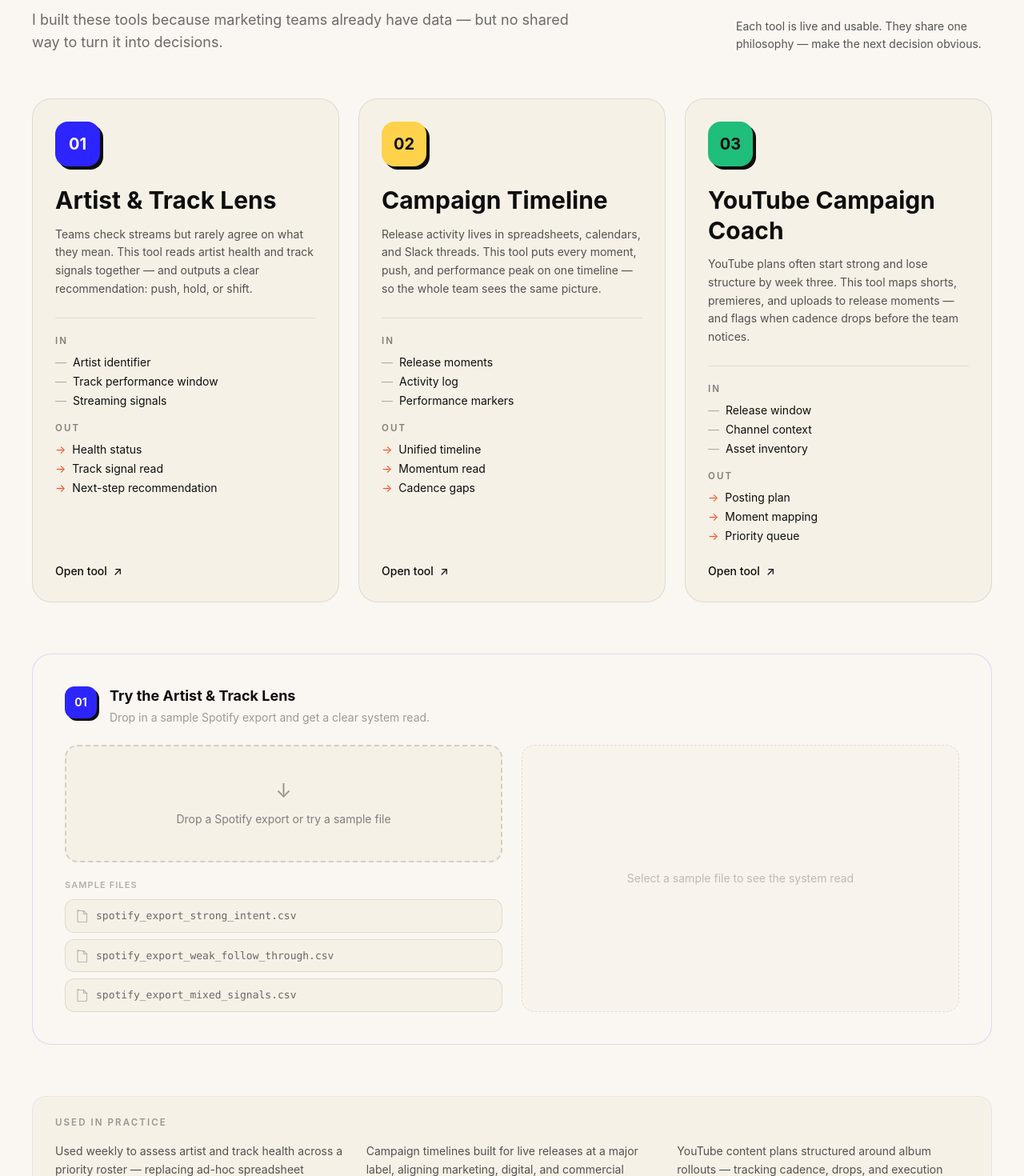
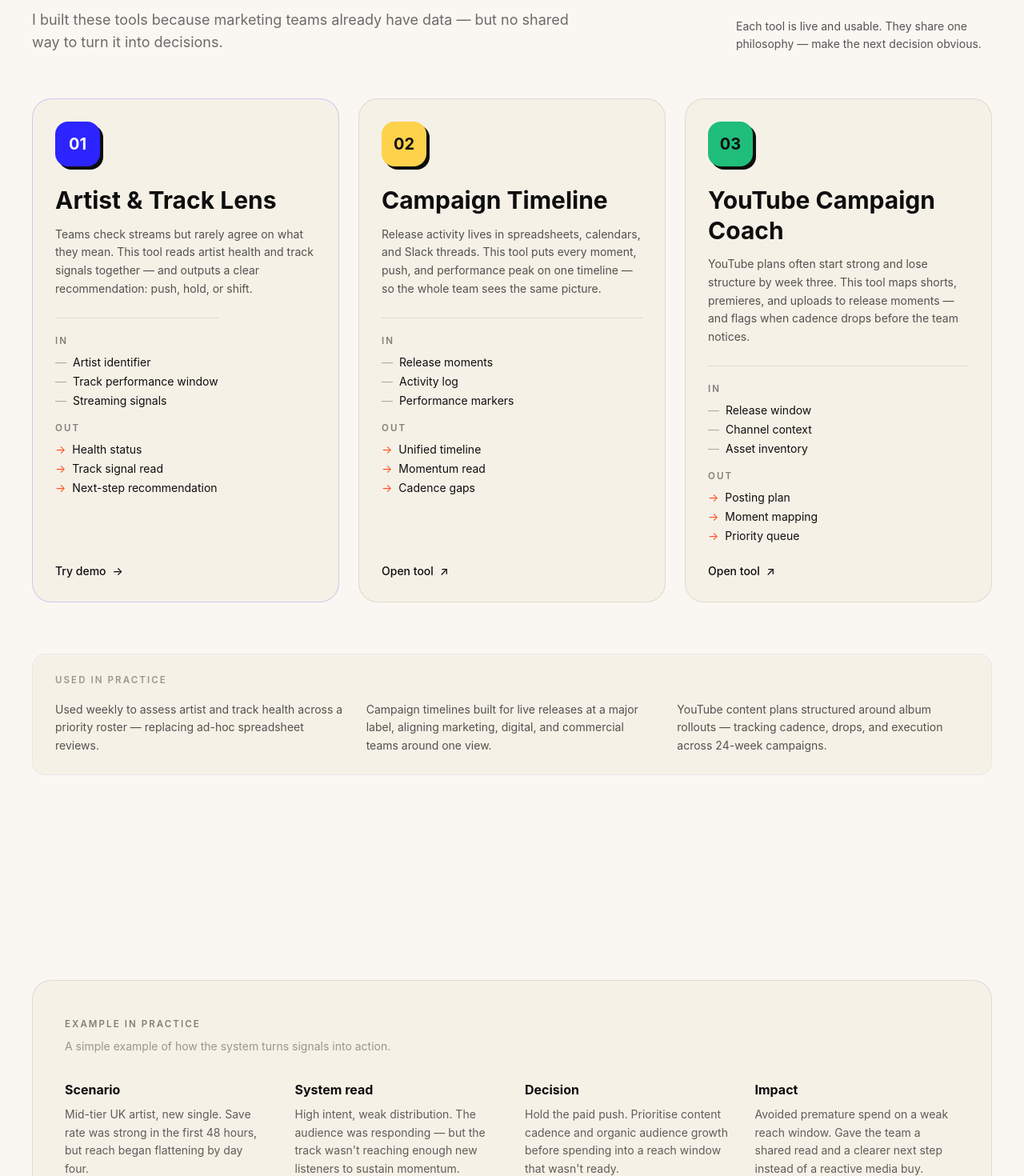
Before and after one commit to leondiaper-ai/music-decision-site, a Next.js app: page / in a window 1280 px wide. Shown: the part 3620-5090 px from the top of the page at 80% size. Built offline with nearby package versions, Linux system fonts and the light colour scheme.

Commit message:
Convert Try the Lens to modal, triggered from Artist & Track Lens card

```diff
--- a/components/ToolCards.tsx
+++ b/components/ToolCards.tsx
@@ -1,5 +1,6 @@
 "use client";
 
+import { useState } from "react";
 import { motion } from "framer-motion";
 import TryTheLens from "./TryTheLens";
 
@@ -14,6 +15,7 @@ const tools = [
     outputs: ["Health status", "Track signal read", "Next-step recommendation"],
     accent: "bg-electric",
     text: "text-paper",
+    hasDemo: true,
   },
   {
     number: "02",
@@ -25,6 +27,7 @@ const tools = [
     outputs: ["Unified timeline", "Momentum read", "Cadence gaps"],
     accent: "bg-sun",
     text: "text-ink",
+    hasDemo: false,
   },
   {
     number: "03",
@@ -36,11 +39,15 @@ const tools = [
     outputs: ["Posting plan", "Moment mapping", "Priority queue"],
     accent: "bg-mint",
     text: "text-ink",
+    hasDemo: false,
   },
 ];
 
 export default function ToolCards() {
+  const [demoOpen, setDemoOpen] = useState(false);
+
   return (
+    <>
       <section id="tools" className="relative py-24 md:py-36">
         <div className="mx-auto max-w-[1440px] px-6 md:px-10">
           <div className="flex items-end justify-between mb-14">
@@ -63,27 +70,23 @@ export default function ToolCards() {
           </div>
 
           <div className="grid md:grid-cols-3 gap-6">
-          {tools.map((t, i) => (
-            <motion.a
-              key={t.title}
-              href={t.href}
-              target="_blank"
-              rel="noreferrer noopener"
-              initial={{ opacity: 0, y: 24 }}
-              whileInView={{ opacity: 1, y: 0 }}
-              viewport={{ once: true, margin: "-60px" }}
-              transition={{ delay: i * 0.1, duration: 0.7, ease: [0.22, 1, 0.36, 1] }}
-              whileHover={{ y: -8 }}
-              className="group rounded-3xl border border-ink/10 bg-cream p-7 flex flex-col hover:border-ink/40 transition-colors"
+            {tools.map((t, i) => {
+              const isLens = t.hasDemo;
+
+              const cardContent = (
+                <>
+                  <div
+                    className={`${t.accent} ${t.text} w-14 h-14 rounded-2xl flex items-center justify-center font-display font-bold text-xl mb-6 shadow-[4px_4px_0_0_rgba(14,14,14,1)]`}
                   >
-              <div className={`${t.accent} ${t.text} w-14 h-14 rounded-2xl flex items-center justify-center font-display font-bold text-xl mb-6 shadow-[4px_4px_0_0_rgba(14,14,14,1)]`}>
                     {t.number}
                   </div>
 
                   <h3 className="font-display font-bold text-3xl leading-tight mb-3">
                     {t.title}
                   </h3>
-              <p className="text-ink/70 text-sm leading-relaxed mb-6">{t.tagline}</p>
+                  <p className="text-ink/70 text-sm leading-relaxed mb-6">
+                    {t.tagline}
+                  </p>
 
                   <div className="space-y-4 mb-6 pt-5 border-t border-ink/10">
                     <div>
@@ -111,15 +114,57 @@ export default function ToolCards() {
                   </div>
 
                   <div className="mt-auto inline-flex items-center gap-2 text-sm font-medium">
-                Open tool
-                <span className="group-hover:translate-x-1 transition-transform">↗</span>
+                    {isLens ? "Try demo" : "Open tool"}
+                    <span className="group-hover:translate-x-1 transition-transform">
+                      {isLens ? "→" : "↗"}
+                    </span>
                   </div>
+                </>
+              );
+
+              if (isLens) {
+                return (
+                  <motion.button
+                    key={t.title}
+                    onClick={() => setDemoOpen(true)}
+                    initial={{ opacity: 0, y: 24 }}
+                    whileInView={{ opacity: 1, y: 0 }}
+                    viewport={{ once: true, margin: "-60px" }}
+                    transition={{
+                      delay: i * 0.1,
+                      duration: 0.7,
+                      ease: [0.22, 1, 0.36, 1],
+                    }}
+                    whileHover={{ y: -8 }}
+                    className="group rounded-3xl border border-electric/20 bg-cream p-7 flex flex-col text-left hover:border-electric/50 transition-colors cursor-pointer"
+                  >
+                    {cardContent}
+                  </motion.button>
+                );
+              }
+
+              return (
+                <motion.a
+                  key={t.title}
+                  href={t.href}
+                  target="_blank"
+                  rel="noreferrer noopener"
+                  initial={{ opacity: 0, y: 24 }}
+                  whileInView={{ opacity: 1, y: 0 }}
+                  viewport={{ once: true, margin: "-60px" }}
+                  transition={{
+                    delay: i * 0.1,
+                    duration: 0.7,
+                    ease: [0.22, 1, 0.36, 1],
+                  }}
+                  whileHover={{ y: -8 }}
+                  className="group rounded-3xl border border-ink/10 bg-cream p-7 flex flex-col hover:border-ink/40 transition-colors"
+                >
+                  {cardContent}
                 </motion.a>
-          ))}
+              );
+            })}
           </div>
-
-        {/* Try the Artist & Track Lens demo */}
-        <TryTheLens />
 
           {/* Used in practice strip */}
           <motion.div
@@ -147,5 +192,9 @@ export default function ToolCards() {
           </motion.div>
         </div>
       </section>
+
+      {/* Lens demo modal */}
+      <TryTheLens open={demoOpen} onClose={() => setDemoOpen(false)} />
+    </>
   );
 }
--- a/components/TryTheLens.tsx
+++ b/components/TryTheLens.tsx
@@ -1,6 +1,6 @@
 "use client";
 
-import { useState, useCallback, type DragEvent } from "react";
+import { useState, useCallback, useEffect, type DragEvent } from "react";
 import { motion, AnimatePresence } from "framer-motion";
 
 /* ── Sample states ─────────────────────────────────────────── */
@@ -71,13 +71,51 @@ function classifyCSV(text: string, name: string): LensOutput {
   return { ...SAMPLES[2], filename: name };
 }
 
-/* ── Component ─────────────────────────────────────────────── */
+/* ── Modal component ───────────────────────────────────────── */
 
-export default function TryTheLens() {
+interface TryTheLensProps {
+  open: boolean;
+  onClose: () => void;
+}
+
+export default function TryTheLens({ open, onClose }: TryTheLensProps) {
   const [result, setResult] = useState<LensOutput | null>(null);
   const [loadedFile, setLoadedFile] = useState<string | null>(null);
   const [dragging, setDragging] = useState(false);
   const [processing, setProcessing] = useState(false);
+  const [entering, setEntering] = useState(false);
+
+  // Reset state when modal opens
+  useEffect(() => {
+    if (open) {
+      setResult(null);
+      setLoadedFile(null);
+      setProcessing(false);
+      setEntering(true);
+      const t = setTimeout(() => setEntering(false), 500);
+      return () => clearTimeout(t);
+    }
+  }, [open]);
+
+  // Lock body scroll when open
+  useEffect(() => {
+    if (open) {
+      document.body.style.overflow = "hidden";
+      return () => {
+        document.body.style.overflow = "";
+      };
+    }
+  }, [open]);
+
+  // Close on Escape
+  useEffect(() => {
+    if (!open) return;
+    const handler = (e: KeyboardEvent) => {
+      if (e.key === "Escape") onClose();
+    };
+    window.addEventListener("keydown", handler);
+    return () => window.removeEventListener("keydown", handler);
+  }, [open, onClose]);
 
   const showResult = useCallback((output: LensOutput) => {
     setProcessing(true);
@@ -115,28 +153,84 @@ export default function TryTheLens() {
   }, []);
 
   return (
+    <AnimatePresence>
+      {open && (
         <motion.div
-      initial={{ opacity: 0, y: 20 }}
-      whileInView={{ opacity: 1, y: 0 }}
-      viewport={{ once: true, margin: "-60px" }}
-      transition={{ duration: 0.7, ease: [0.22, 1, 0.36, 1] }}
-      className="mt-16 rounded-3xl border border-electric/15 bg-paper p-7 md:p-10"
+          initial={{ opacity: 0 }}
+          animate={{ opacity: 1 }}
+          exit={{ opacity: 0 }}
+          transition={{ duration: 0.25 }}
+          className="fixed inset-0 z-50 flex items-center justify-center"
         >
-      {/* Header — tied to the Lens */}
-      <div className="flex items-start gap-4 mb-6">
-        <div className="bg-electric text-paper w-10 h-10 rounded-xl flex items-center justify-center font-display font-bold text-sm shrink-0 shadow-[3px_3px_0_0_rgba(14,14,14,1)]">
+          {/* Backdrop */}
+          <div
+            className="absolute inset-0 bg-ink/60 backdrop-blur-sm"
+            onClick={onClose}
+          />
+
+          {/* Modal panel */}
+          <motion.div
+            initial={{ opacity: 0, y: 24, scale: 0.97 }}
+            animate={{ opacity: 1, y: 0, scale: 1 }}
+            exit={{ opacity: 0, y: 16, scale: 0.98 }}
+            transition={{ duration: 0.35, ease: [0.22, 1, 0.36, 1] }}
+            className="relative z-10 w-full max-w-[960px] max-h-[90vh] overflow-y-auto mx-4 rounded-3xl bg-paper border border-ink/10 shadow-2xl"
+          >
+            {/* Entering loader */}
+            <AnimatePresence>
+              {entering && (
+                <motion.div
+                  key="entering"
+                  initial={{ opacity: 1 }}
+                  exit={{ opacity: 0 }}
+                  transition={{ duration: 0.3 }}
+                  className="absolute inset-0 z-20 rounded-3xl bg-paper flex items-center justify-center"
+                >
+                  <div className="flex items-center gap-3">
+                    <span className="inline-block w-5 h-5 border-2 border-ink/15 border-t-electric rounded-full animate-spin" />
+                    <span className="text-sm text-ink/40">
+                      Opening Artist &amp; Track Lens…
+                    </span>
+                  </div>
+                </motion.div>
+              )}
+            </AnimatePresence>
+
+            <div className="p-7 md:p-10">
+              {/* Header */}
+              <div className="flex items-start justify-between mb-8">
+                <div className="flex items-start gap-4">
+                  <div className="bg-electric text-paper w-11 h-11 rounded-xl flex items-center justify-center font-display font-bold text-base shrink-0 shadow-[3px_3px_0_0_rgba(14,14,14,1)]">
                     01
                   </div>
                   <div>
-          <h4 className="font-display font-bold text-lg leading-snug">
-            Try the Artist &amp; Track Lens
-          </h4>
-          <p className="text-ink/40 text-sm mt-1 max-w-md">
-            Drop in a sample Spotify export and get a clear system read.
+                    <h3 className="font-display font-bold text-xl leading-snug">
+                      Artist &amp; Track Lens
+                    </h3>
+                    <p className="text-ink/40 text-sm mt-1">
+                      Live Demo — Drop in a sample Spotify export and get a
+                      clear system read.
                     </p>
                   </div>
                 </div>
+                <button
+                  onClick={onClose}
+                  className="text-ink/30 hover:text-ink/60 transition-colors p-1 -m-1"
+                >
+                  <svg
+                    width="20"
+                    height="20"
+                    viewBox="0 0 20 20"
+                    fill="none"
+                    stroke="currentColor"
+                    strokeWidth="1.5"
+                  >
+                    <path d="M5 5l10 10M15 5L5 15" />
+                  </svg>
+                </button>
+              </div>
 
+              {/* Demo body */}
               <div className="grid md:grid-cols-2 gap-6">
                 {/* ── Left: Input ── */}
                 <div className="flex flex-col gap-5">
@@ -160,14 +254,18 @@ export default function TryTheLens() {
                       <>
                         <div className="text-lg mb-1 opacity-30">✓</div>
                         <p className="text-sm text-ink/50 leading-relaxed">
-                  Loaded: <span className="font-mono text-ink/70">{loadedFile}</span>
+                          Loaded:{" "}
+                          <span className="font-mono text-ink/70">
+                            {loadedFile}
+                          </span>
                         </p>
                       </>
                     ) : processing ? (
                       <>
                         <span className="inline-block w-5 h-5 border-2 border-ink/15 border-t-electric rounded-full animate-spin mb-2" />
                         <p className="text-sm text-ink/40 leading-relaxed">
-                  Reading <span className="font-mono">{loadedFile}</span>…
+                          Reading{" "}
+                          <span className="font-mono">{loadedFile}</span>…
                         </p>
                       </>
                     ) : (
@@ -202,9 +300,23 @@ export default function TryTheLens() {
                           `}
                         >
                           <span className="shrink-0 text-ink/25 text-xs">
-                    <svg width="14" height="16" viewBox="0 0 14 16" fill="none" xmlns="http://www.w3.org/2000/svg">
-                      <path d="M1 1.5h7.5L12.5 5.5v9a1 1 0 01-1 1h-9.5a1 1 0 01-1-1v-13a1 1 0 011-1z" stroke="currentColor" strokeWidth="1.2"/>
-                      <path d="M8.5 1.5v4h4" stroke="currentColor" strokeWidth="1.2"/>
+                            <svg
+                              width="14"
+                              height="16"
+                              viewBox="0 0 14 16"
+                              fill="none"
+                              xmlns="http://www.w3.org/2000/svg"
+                            >
+                              <path
+                                d="M1 1.5h7.5L12.5 5.5v9a1 1 0 01-1 1h-9.5a1 1 0 01-1-1v-13a1 1 0 011-1z"
+                                stroke="currentColor"
+                                strokeWidth="1.2"
+                              />
+                              <path
+                                d="M8.5 1.5v4h4"
+                                stroke="currentColor"
+                                strokeWidth="1.2"
+                              />
                             </svg>
                           </span>
                           <span className="font-mono text-[13px] text-ink/60 group-hover:text-ink/80 transition-colors truncate">
@@ -225,10 +337,7 @@ export default function TryTheLens() {
                         initial={{ opacity: 0 }}
                         animate={{ opacity: 1 }}
                         exit={{ opacity: 0 }}
-                className="
-                  flex-1 rounded-2xl border border-ink/10 bg-cream
-                  flex items-center justify-center
-                "
+                        className="flex-1 rounded-2xl border border-ink/10 bg-cream flex items-center justify-center"
                       >
                         <div className="flex items-center gap-3 text-sm text-ink/40">
                           <span className="inline-block w-4 h-4 border-2 border-ink/20 border-t-electric rounded-full animate-spin" />
@@ -241,13 +350,12 @@ export default function TryTheLens() {
                         initial={{ opacity: 0, y: 12 }}
                         animate={{ opacity: 1, y: 0 }}
                         exit={{ opacity: 0, y: -8 }}
-                transition={{ duration: 0.5, ease: [0.22, 1, 0.36, 1] }}
-                className="
-                  flex-1 rounded-2xl border border-ink/10 bg-cream
-                  p-6 md:p-7 flex flex-col
-                "
+                        transition={{
+                          duration: 0.5,
+                          ease: [0.22, 1, 0.36, 1],
+                        }}
+                        className="flex-1 rounded-2xl border border-ink/10 bg-cream p-6 md:p-7 flex flex-col"
                       >
-                {/* System read */}
                         <div className="mb-5">
                           <div className="eyebrow text-ink/40 mb-1.5">
                             System read
@@ -257,7 +365,6 @@ export default function TryTheLens() {
                           </div>
                         </div>
 
-                {/* Recommendation */}
                         <div className="mb-5">
                           <div className="eyebrow text-ink/40 mb-1.5">
                             Recommendation
@@ -267,7 +374,6 @@ export default function TryTheLens() {
                           </p>
                         </div>
 
-                {/* Signals */}
                         <div className="mt-auto">
                           <div className="eyebrow text-ink/40 mb-2">
                             Signals behind the read
@@ -293,10 +399,7 @@ export default function TryTheLens() {
                         initial={{ opacity: 0 }}
                         animate={{ opacity: 1 }}
                         exit={{ opacity: 0 }}
-                className="
-                  flex-1 rounded-2xl border border-dashed border-ink/10 bg-cream/50
-                  flex items-center justify-center
-                "
+                        className="flex-1 rounded-2xl border border-dashed border-ink/10 bg-cream/50 flex items-center justify-center"
                       >
                         <p className="text-sm text-ink/25 text-center px-6">
                           Select a sample file to see the system read
@@ -306,6 +409,27 @@ export default function TryTheLens() {
                   </AnimatePresence>
                 </div>
               </div>
+
+              {/* Footer link to full tool */}
+              <div className="mt-8 pt-5 border-t border-ink/8 flex items-center justify-between">
+                <p className="text-[11px] text-ink/25">
+                  This is a simulated demo. The full tool supports live Spotify
+                  data.
+                </p>
+                <a
+                  href="https://pih-v2.vercel.app/label"
+                  target="_blank"
+                  rel="noreferrer noopener"
+                  className="inline-flex items-center gap-1.5 text-sm font-medium text-electric hover:text-electric/80 transition-colors"
+                >
+                  Open full tool
+                  <span>↗</span>
+                </a>
+              </div>
+            </div>
           </motion.div>
+        </motion.div>
+      )}
+    </AnimatePresence>
   );
 }
```
Lines whose indentation alone changed are shown as unchanged.
